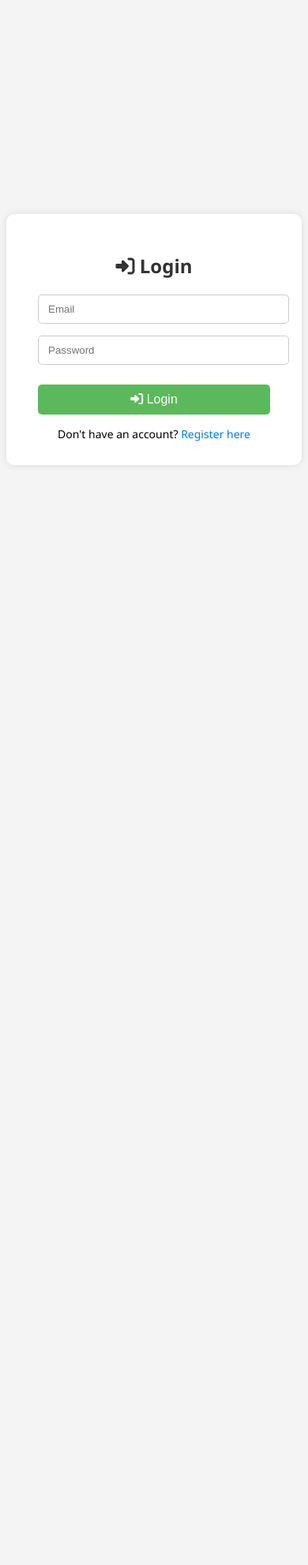
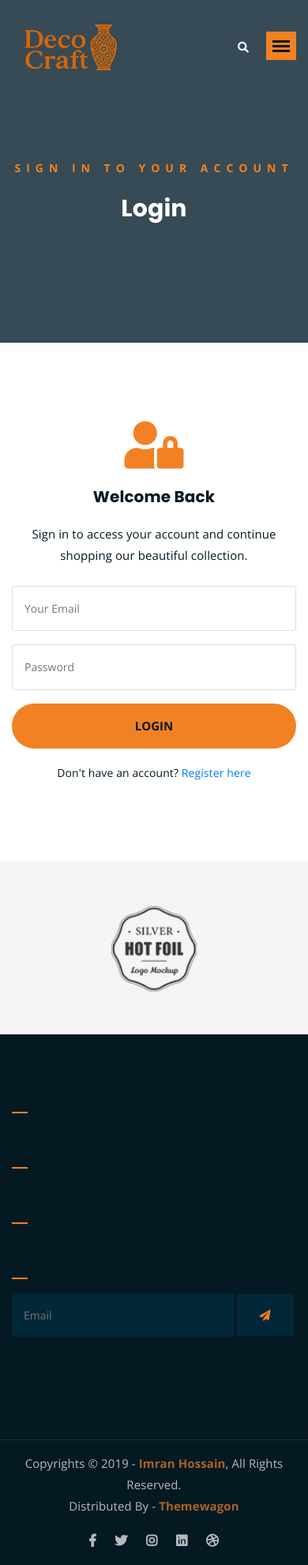
Before and after one commit to Yasmeen-code/ecommerce_shop_2, a PHP site: page /login.php in a window 390 px wide. Shown: the whole page at 79% size. Before the commit the page ends 559 px from the top, so only its background shows below. Run offline with PHP 8.4, Linux system fonts and the light colour scheme; data that the repository does not hold is empty.

Commit message:
edit login page

```diff
--- a/login.php
+++ b/login.php
@@ -24,112 +24,62 @@ if ($_SERVER["REQUEST_METHOD"] == "POST") {
         $error = "Invalid email or password.";
     }
 }
+
+// Only include the header after processing POST request
+include 'includes/header.php';
 ?>
-<!DOCTYPE html>
-<html lang="en">
+<!-- breadcrumb-section -->
+<div class="breadcrumb-section breadcrumb-bg">
+    <div class="container">
+        <div class="row">
+            <div class="col-lg-8 offset-lg-2 text-center">
+                <div class="breadcrumb-text">
+                    <p>Sign in to your account</p>
+                    <h1>Login</h1>
+                </div>
+            </div>
+        </div>
+    </div>
+</div>
+<!-- end breadcrumb section -->
 
-<head>
-    <meta charset="UTF-8">
-    <title>Login</title>
-    <link rel="stylesheet" href="https://cdnjs.cloudflare.com/ajax/libs/font-awesome/6.4.0/css/all.min.css">
-    <style>
-        body {
-            font-family: 'Segoe UI', sans-serif;
-            background-color: #f4f4f4;
-            display: flex;
-            justify-content: center;
-            align-items: center;
-            height: 100vh;
-        }
-
-        .login-container {
-            background: #fff;
-            padding: 30px 40px;
-            border-radius: 10px;
-            box-shadow: 0 0 10px rgba(0, 0, 0, 0.1);
-            width: 360px;
-        }
-
-        h2 {
-            text-align: center;
-            margin-bottom: 20px;
-            color: #333;
-        }
-
-        .form-group {
-            margin-bottom: 15px;
-            position: relative;
-        }
-
-        .form-group input {
-            width: 100%;
-            padding: 10px 10px 10px 12px;
-            border-radius: 5px;
-            border: 1px solid #ccc;
-        }
-
-        button {
-            width: 100%;
-            background: #5cb85c;
-            color: white;
-            border: none;
-            padding: 10px;
-            border-radius: 5px;
-            font-size: 16px;
-            margin-top: 10px;
-            cursor: pointer;
-        }
-
-        button:hover {
-            background: #4cae4c;
-        }
-
-        .error {
-            color: #a94442;
-            background: #f2dede;
-            padding: 10px;
-            margin-bottom: 15px;
-            border-radius: 5px;
-            text-align: center;
-        }
-
-        .register-link {
-            text-align: center;
-            margin-top: 15px;
-            font-size: 14px;
-        }
-
-        .register-link a {
-            color: #007bff;
-            text-decoration: none;
-        }
-
-        .register-link a:hover {
-            text-decoration: underline;
-        }
-    </style>
-</head>
-
-<body>
-
-    <div class="login-container">
+<!-- login form -->
+<div class="mt-150 mb-150">
+    <div class="container">
+        <div class="row">
+            <div class="col-lg-6 offset-lg-3">
+                <div class="login-form-wrap">
+                    <div class="form-title text-center mb-30">
+                        <i class="fas fa-user-lock" style="font-size: 60px; color: #f28123; margin-bottom: 20px;"></i>
+                        <h2>Welcome Back</h2>
+                        <p>Sign in to access your account and continue shopping our beautiful collection.</p>
+                    </div>
+                    <div class="login-form">
                         <form method="post">
-            <h2><i class="fa-solid fa-right-to-bracket"></i> Login</h2>
                             <?php if (!empty($error)): ?>
-                <div class="error"><?= htmlspecialchars($error) ?></div>
+                                <p style="color: #a94442; background: #f2dede; padding: 10px; border-radius: 5px; text-align: center; margin-bottom: 20px;">
+                                    <?= htmlspecialchars($error) ?>
+                                </p>
                             <?php endif; ?>
-            <div class="form-group">
-                <input type="email" name="email" placeholder="Email" required>
-            </div>
-            <div class="form-group">
-                <input type="password" name="password" placeholder="Password" required>
-            </div>
-            <button type="submit"><i class="fa-solid fa-sign-in-alt"></i> Login</button>
-            <div class="register-link">
+                            <p>
+                                <input type="email" placeholder="Your Email" name="email" required style="width: 100%; padding: 15px; border: 1px solid #ddd; border-radius: 3px;" />
+                            </p>
+                            <p>
+                                <input type="password" placeholder="Password" name="password" required style="width: 100%; padding: 15px; border: 1px solid #ddd; border-radius: 3px;" />
+                            </p>
+                            <p>
+                                <input type="submit" value="Login" class="boxed-btn" style="width: 100%; background-color: #f28123; color: #051922; font-weight: 700; text-transform: uppercase; font-size: 15px; border: none; padding: 15px; border-radius: 3px; cursor: pointer;">
+                            </p>
+                            <p class="text-center">
                                 Don't have an account? <a href="register.php">Register here</a>
-            </div>
+                            </p>
                         </form>
                     </div>
-</body>
+                </div>
+            </div>
+        </div>
+    </div>
+</div>
+<!-- end login form -->
 
-</html>
+<?php include 'includes/footer.php'; ?>
```
Also changed, not shown: register.php (+53 -95 lines), shop.php (+89 -55 lines). Lines whose indentation alone changed are shown as unchanged.
